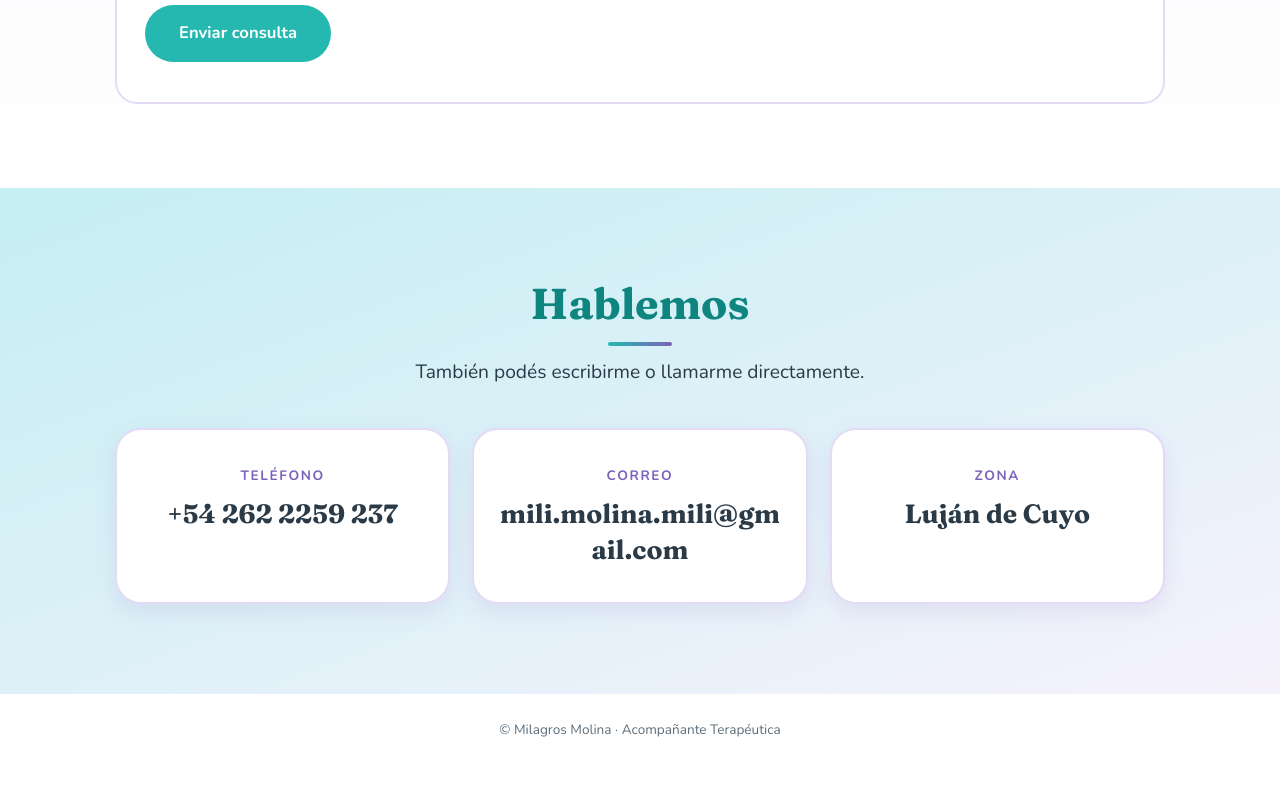
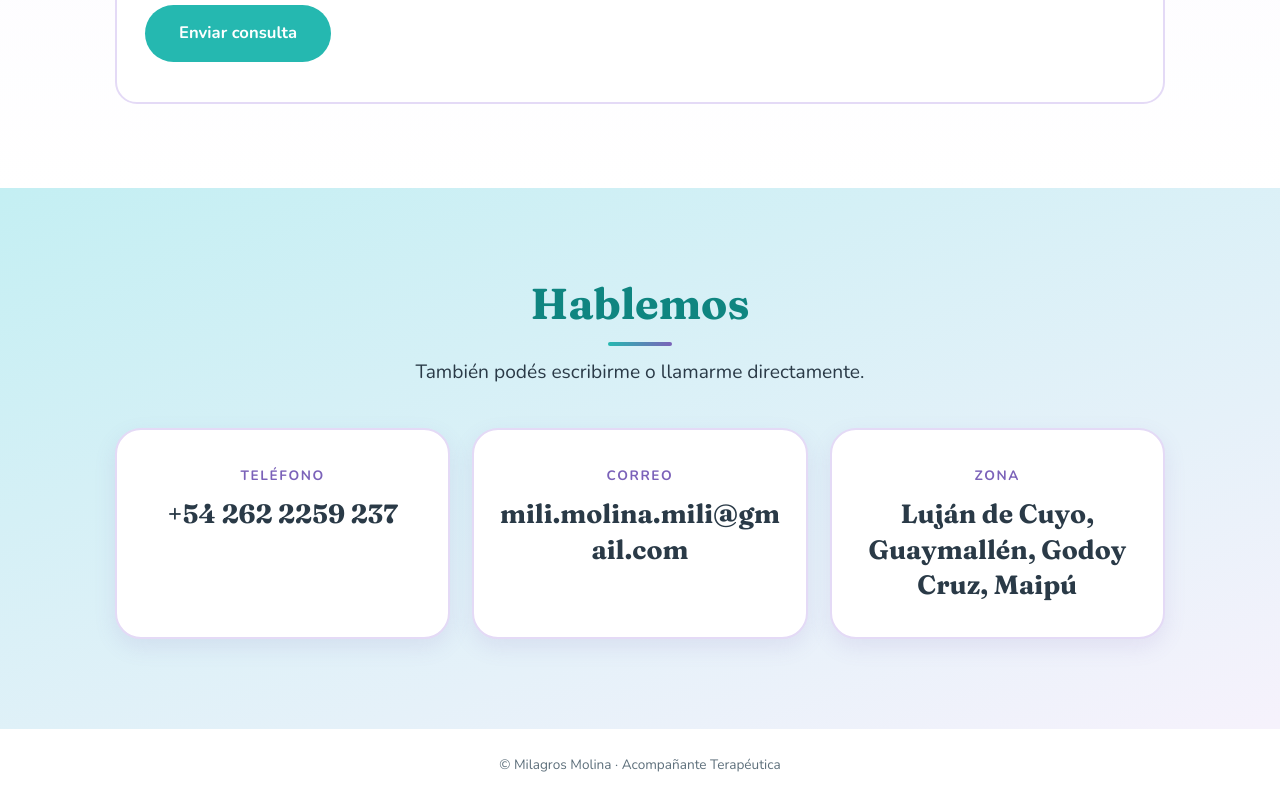
Before and after one commit to JustLordUM/CV_Mili, a plain HTML site: page index.html in a window 1280 px wide. Shown: the part 3597-4397 px from the top of the page. Before the commit the page ends 4362 px from the top, so only its background shows below. Drawn offline with nearby package versions, Linux system fonts and the light colour scheme.

Commit message:
Update index.html

```diff
--- a/index.html
+++ b/index.html
@@ -88,7 +88,7 @@
   <div class="dgrid">
     <a class="dcard" href="tel:+542622259237"><small>Teléfono</small><strong>+54 262 2259 237</strong></a>
     <a class="dcard" href="mailto:mili.molina.mili@gmail.com"><small>Correo</small><strong>mili.molina.mili@gmail.com</strong></a>
-    <div class="dcard"><small>Zona</small><strong>Luján de Cuyo</strong></div>
+    <div class="dcard"><small>Zona</small><strong>Luján de Cuyo, Guaymallén, Godoy Cruz, Maipú</strong></div>
   </div>
 </section>
 
```
